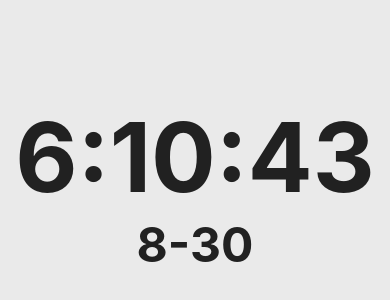
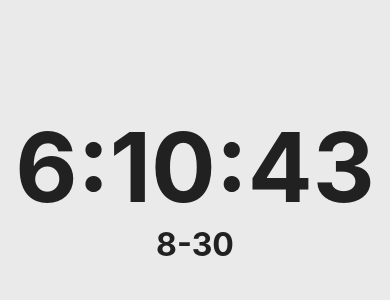
Before and after one commit to mlmar/Todoto, a React (Create React App) app: page / in a window 390 px wide. Shown: the part 236-536 px from the top of the page. Built offline with nearby package versions, Linux system fonts and the light colour scheme.

Commit message:
mobile pwa login test

```diff
--- a/src/App.js
+++ b/src/App.js
@@ -166,6 +166,11 @@ class App extends React.Component {
    /********************** END SERVICE CALLS **********************/
 
   componentDidMount() {
+    var iOS = !!navigator.platform && /i(Phone|Pad|Pod)/.test(navigator.platform);
+    if (iOS) {
+        document.querySelector('link[rel="manifest"]').setAttribute("rel", "no-on-ios");
+    }
+
     this.authListener();
 
     // only request notification access if not mobile
--- a/src/css/mobile.css
+++ b/src/css/mobile.css
@@ -89,6 +89,6 @@
   }
 
   .label-submain {
-    font-size: 3rem;
+    font-size: 2rem;
   }
 }
```
